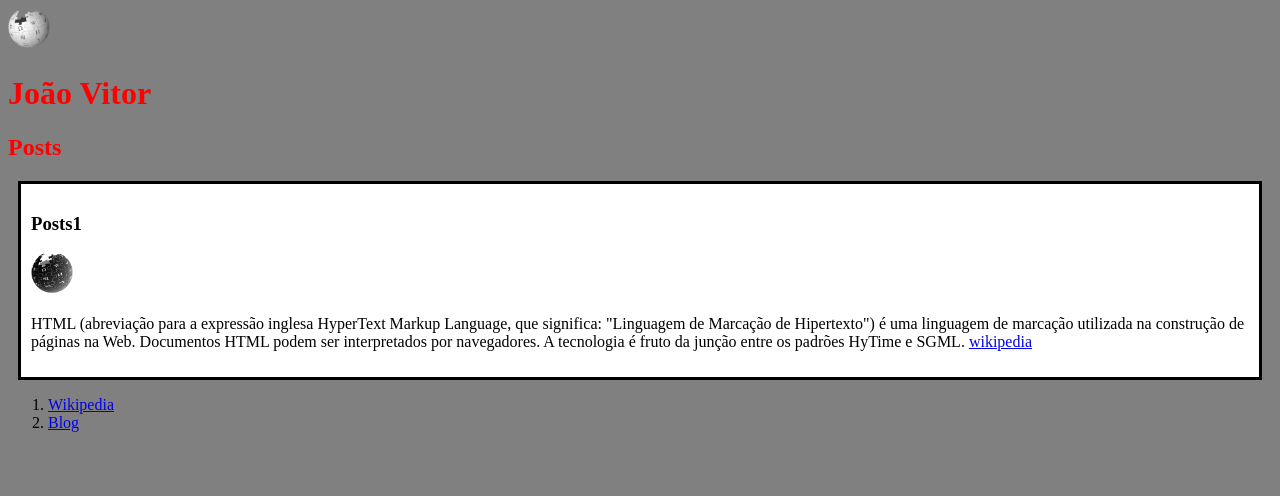
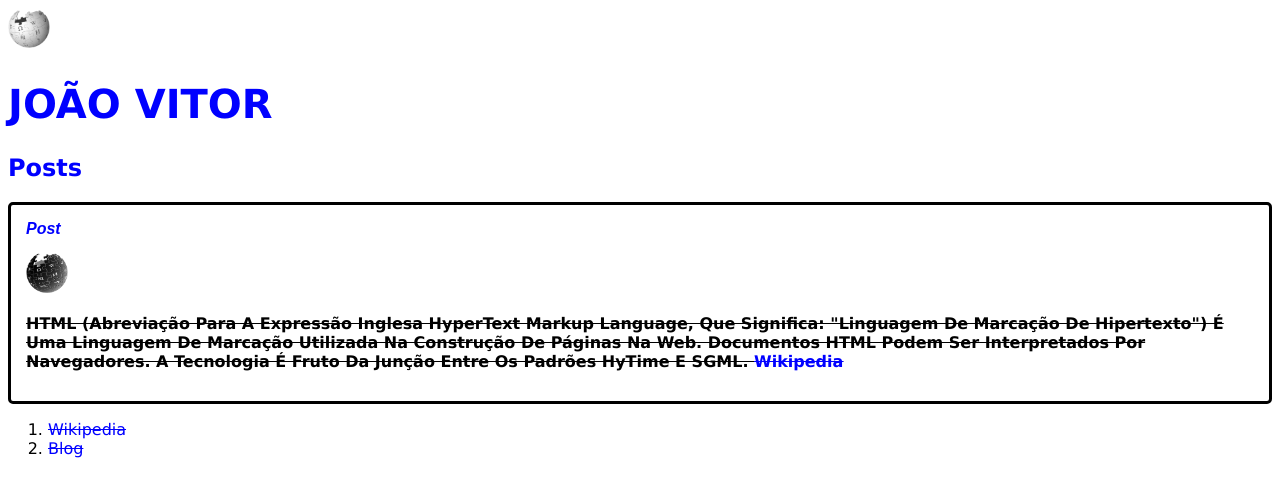
Before and after one commit to joaovitor2204/Estrutura-B-sica-html, a plain HTML site: page htmlcss/index.html in a window 1280 px wide. Drawn offline with Linux system fonts and the light colour scheme.

Commit message:
atualização

```diff
--- a/htmlcss/index.html
+++ b/htmlcss/index.html
@@ -19,11 +19,11 @@
 
      <article class="post">
       <header>
-       <h3 class="Post_title"> Posts1</h3>
-       <img src="Wikipedia2.png" height="42" alt="ilustração black wikipedia">
+       <h3 class="posttitle"> Post</h3>
+       <img src="Wikipedia2.png" height="42" alt="ilustração black wikipedia" class="post_image">
       </header>
 
-      <p>HTML (abreviação para a expressão inglesa HyperText Markup Language, que significa:
+      <p class="post_content">HTML (abreviação para a expressão inglesa HyperText Markup Language, que significa:
         "Linguagem de Marcação de Hipertexto")
         é uma linguagem de marcação utilizada na construção de páginas na Web.
         Documentos HTML podem ser interpretados por navegadores.
--- a/htmlcss/style.css
+++ b/htmlcss/style.css
@@ -1,20 +1,53 @@
 body {
-     background-color:grey ;
+     background-color: white  ;
+     font-family: Verdana;
 }
 
 
 #title, .subtitle, .posttitle {
-   color:red;
+   color:blue;
+}
+
+#title{
+font-size: 40px;
+text-transform: uppercase;
+
+}
+
+a{
+   text-decoration: line-through;
+   color: blue;
 }
 
 .posttitle {
    font-size: 16px;
    font-style: italic;
+   font-family: Arial;
+   margin: 0;
+   margin-bottom: 15px;
 }
 
 .post{
    background-color: white;
-   padding: 10px;
+   padding: 15px;
    border: 3px solid black;
-   margin: 10px;
+   margin-bottom: 15px;
+   border-radius: 5px;
 }
+
+.post_content{
+   margin: 0;
+   margin-bottom: 15px;
+   font-weight: bold;
+   text-transform:capitalize;
+   text-decoration: line-through;
+}
+
+.post_image{
+   margin-bottom: 15px;
+}
+
+.photo{
+   border: 1px;
+   border-radius: 50px;
+}
```
Also changed, not shown: 1 other file.
